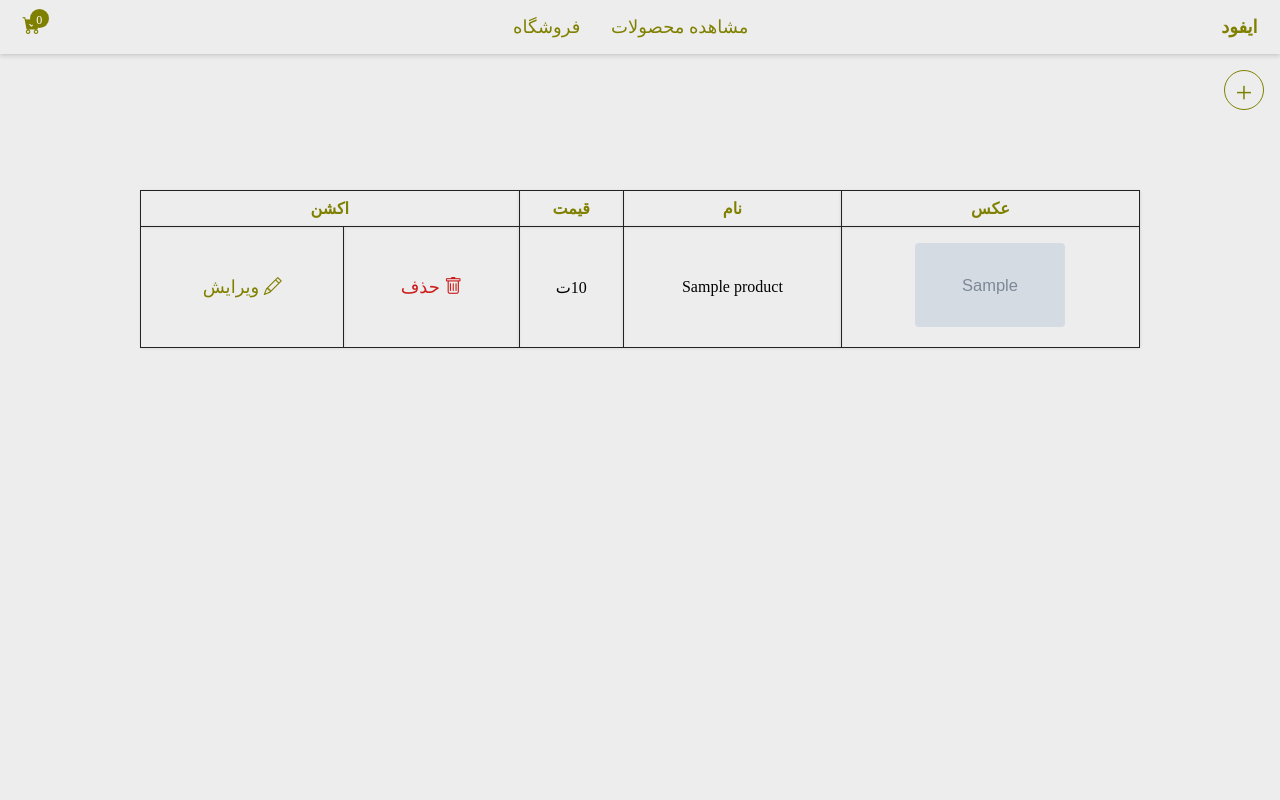
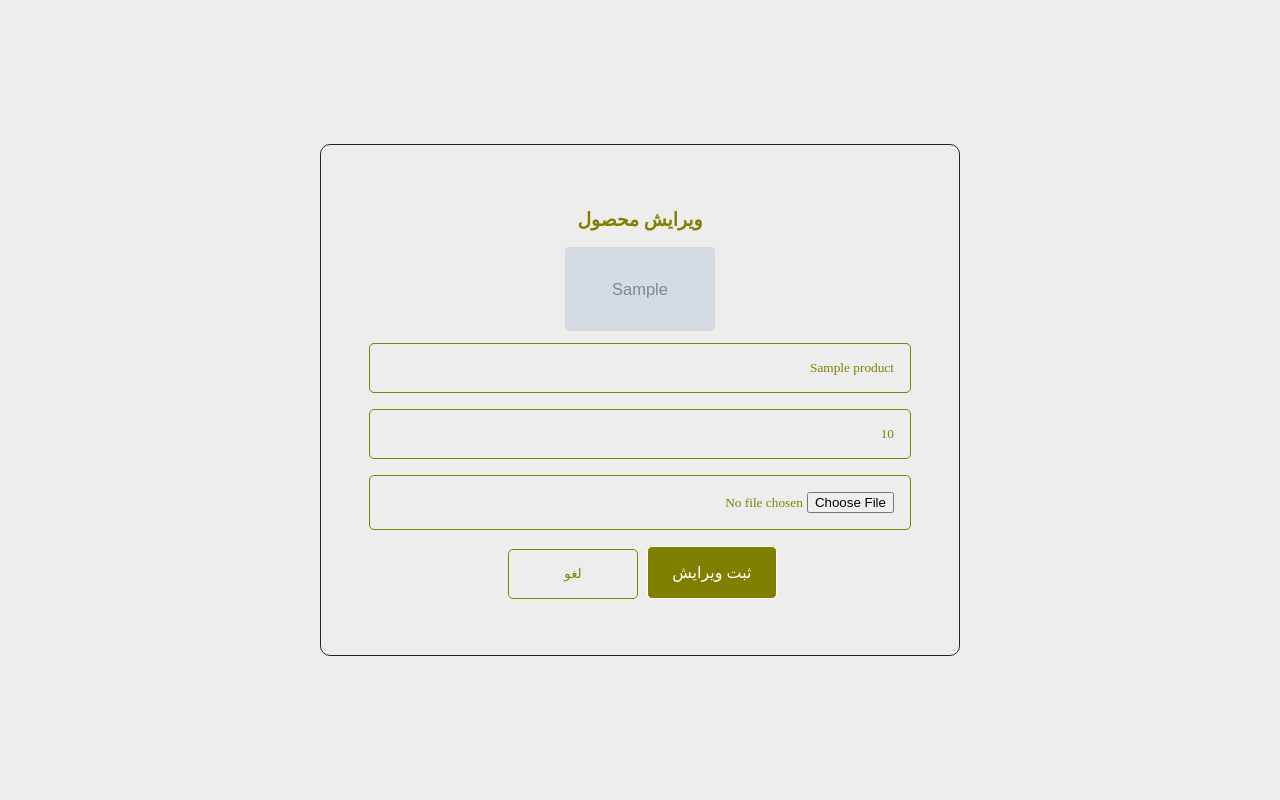
Before and after one commit to Erfan-Asadi/efood, a PHP site: page /admin.php?edit=1 in a window 1280 px wide. Run offline with PHP 8.4, Linux system fonts and the light colour scheme; tables that the repository leaves empty or names only in its code hold one stand-in row (values such as "Sample post"); grey boxes marked "Sample" are stand-in pictures; some libraries are stand-ins or nearby versions.

Commit message:
complete update product approach

```diff
--- a/admin.php
+++ b/admin.php
@@ -1,5 +1,24 @@
 <?php
 include 'connection.php';
+
+// updating product
+if (isset($_POST['update_product'])) {
+    $update_p_id = $_POST['update_p_id'];
+    $update_p_name = $_POST['update_p_name'];
+    $update_p_price = $_POST['update_p_price'];
+    $update_p_img = $_FILES['update_p_image']['name'];
+    $update_p_tmp_name = $_FILES['update_p_image']['tmp_name'];
+    $update_p_folder = 'images/'.$update_p_img;
+
+    $update_query = mysqli_query($conn, " UPDATE `products` SET id='$update_p_id', name='$update_p_name', price='$update_p_price', image='$update_p_img' WHERE id= '$update_p_id' ") or die('query failed');
+    if($update_query) {
+        move_uploaded_file($update_p_tmp_name, $update_p_folder);
+        $message[] = 'محصول با موفقیت ویرایش شد.';
+        header('location:admin.php');
+    } else {
+        $message[] = 'ویرایش محصول موفقیت آمیز نبود.';
+    }
+}
 ?>
 <!DOCTYPE html>
 <html lang="en">
@@ -47,7 +66,7 @@ include 'connection.php';
 
                         ?>
                         <tr>
-                            <td><img src="images/<?php echo $row['image']; ?>"></td>
+                            <td><img class="product-image" src="images/<?php echo $row['image']; ?>"></td>
                             <td>
                                 <?php echo $row['name']; ?>
                             </td>
@@ -75,6 +94,39 @@ include 'connection.php';
             </tbody>
         </table>
     </section>
+    <section class="edit-form">
+        <?php
+        if (isset($_GET['edit'])) {
+            $edit_id = $_GET['edit'];
+            $edit_query = mysqli_query($conn, "SELECT * FROM `products` where id=$edit_id") or die('query failed');
+
+            if (mysqli_num_rows($edit_query) > 0) {
+                while ($fetch_edit = mysqli_fetch_assoc($edit_query)) {
+
+                    ?>
+                    <form method="post" enctype="multipart/form-data">
+                        <h3>ویرایش محصول</h3>
+                        <img class="product-image" src="images/<?php echo $fetch_edit['image']; ?>" alt="">
+                        <input type="hidden" name="update_p_id" value="<?php echo $fetch_edit['id']; ?>">
+                        <input type="text" name="update_p_name" value="<?php echo $fetch_edit['name']; ?>" required>
+                        <input type="number" name="update_p_price" min="0" value="<?php echo $fetch_edit['price']; ?>" required>
+                        <input type="file" name="update_p_image" accept="image/png, image/jpg, image/jpeg" required>
+                        <input type="submit" name="update_product" value="ثبت ویرایش" class="btn submit-button update">
+                        <input type="reset" value="لغو" class="btn cancel" id="close-edit">
+                    </form>
+                    <?php
+                }
+            }
+            echo "<script>document.querySelector('.edit-form').style.display= 'flex';</script>";
+        }
+        ?>
+    </section>
+    <script type="text/javascript">
+        const closeButton = document.querySelector('#close-edit');
+        closeButton.addEventListener('click', () => {
+            document.querySelector('.edit-form').style.display = 'none';
+        })
+    </script>
 </body>
 
 </html>
--- a/style.css
+++ b/style.css
@@ -141,6 +141,7 @@ input:not([type="submit"]):hover {
 .option-btn {
     color: var(--color);
 }
+
 .add {
     width: 40px;
     height: 40px;
@@ -162,7 +163,7 @@ input:not([type="submit"]):hover {
     width: max-content;
     min-width: 670px;
     max-width: 1000px;
-    margin: 4rem auto;
+    margin: 0 auto;
     padding: 2rem;
     width: 100%;
     text-align: center;
@@ -187,7 +188,7 @@ input:not([type="submit"]):hover {
     box-shadow: 0 0 3px rgba(34, 34, 34, 0.151);
 }
 
-.product-table img {
+.product-image {
     width: 150px;
     aspect-ratio: 16 / 9;
     border-radius: 4px;
@@ -205,6 +206,49 @@ input:not([type="submit"]):hover {
     padding: 1rem 0;
     border-radius: 5px;
 }
+
 .delete-btn {
     color: #cc1d1d;
 }
+
+.edit-form {
+    position: fixed;
+    top: 0;
+    right: 0;
+    left: 0;
+    background-color: var(--bg-color);
+    /* background-image: ; */
+    background-repeat: no-repeat;
+    padding: 2rem;
+    display: none;
+    align-items: center;
+    justify-content: center;
+    min-height: 100vh;
+    z-index: 10;
+}
+
+.edit-form form {
+    width: 50vw;
+    padding: 3rem;
+    border-radius: 10px;
+    text-align: center;
+    margin: 0 auto;
+    border: 1px solid #222;
+}
+
+/* .edit-form form img {
+    width: 150px;
+    border-radius: 50%;
+} */
+
+.update,
+.edit-form .cancel {
+    width: 24%;
+    margin-left: .3rem;
+    cursor: pointer;
+}
+
+.submit-button.update {
+    padding: 1rem;
+    font-size: 1rem;
+}
```
